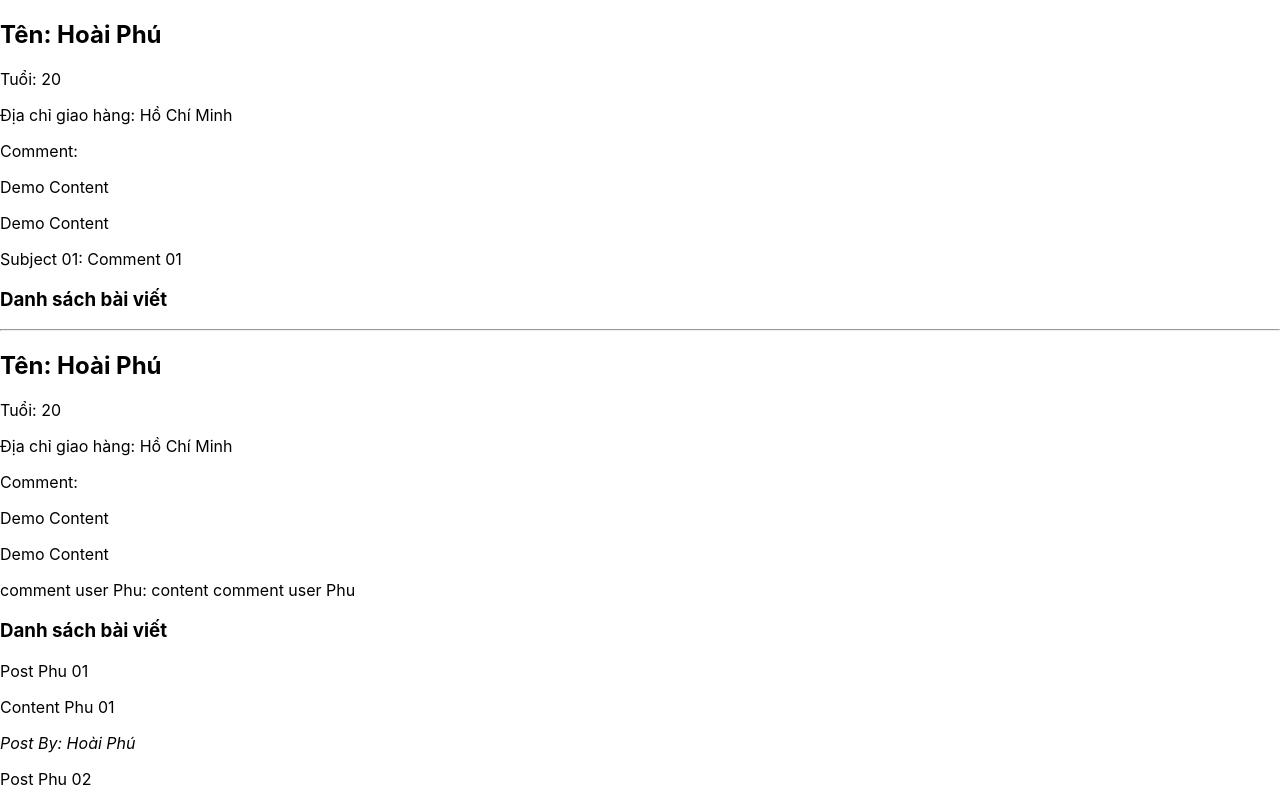
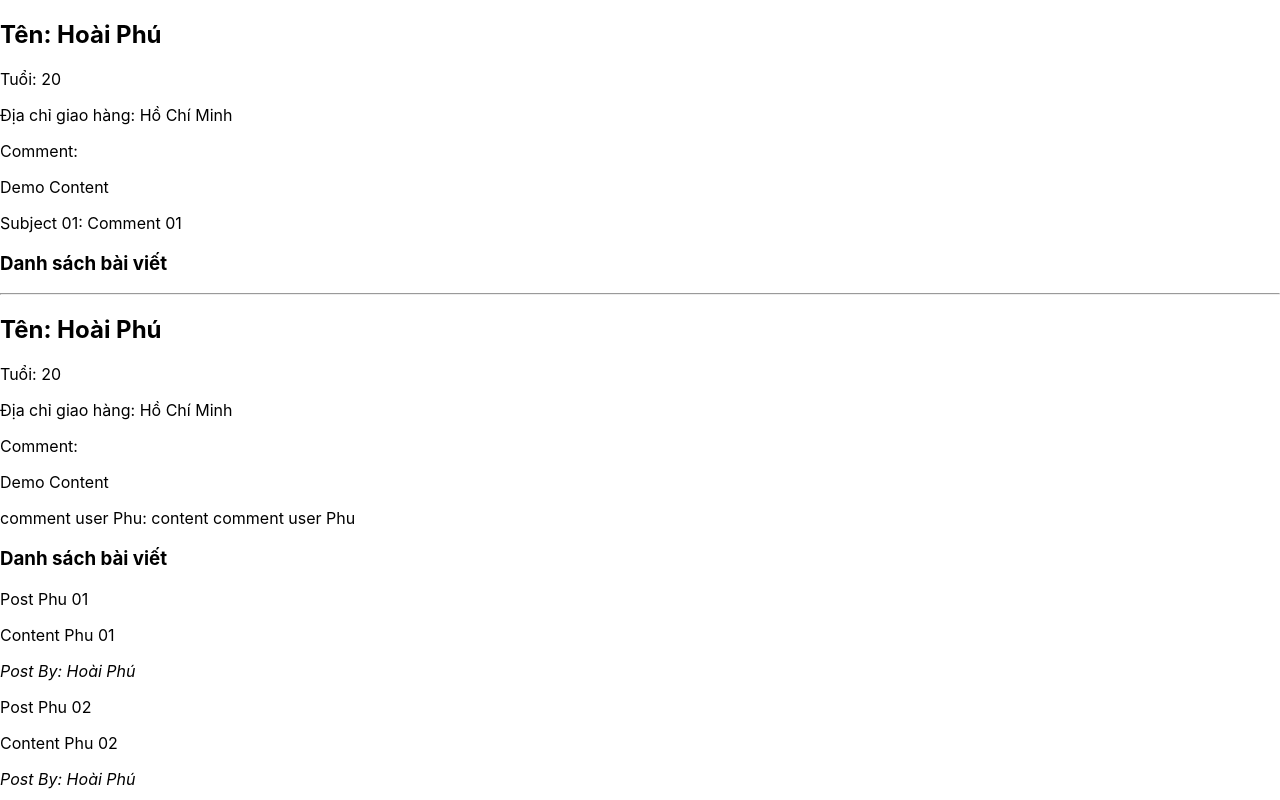
Before and after one commit to NguyenHoaiPhu299/LearnReactTutorial, a React (Create React App) app: page / in a window 1280 px wide. Shown: the top 800 px of the page. Built offline with nearby package versions, Linux system fonts and the light colour scheme.

Commit message:
Defines and returns a method

```diff
--- a/src/components/Comment.js
+++ b/src/components/Comment.js
@@ -5,17 +5,16 @@ export default class Comment extends Component {
         super(props);
     }
 
+    ShowContent = () => {
+        return <p>Demo Content</p>
+    }
+
     render() {
         const {title, content} = this.props;
 
-        const ShowContent = () => {
-            return <p>Demo Content</p>
-        }
-
         return(
             <div className="comment">
-                {ShowContent()}
-                <ShowContent />
+                {this.ShowContent()}
                 {title}: {content}
             </div>
         )
```
